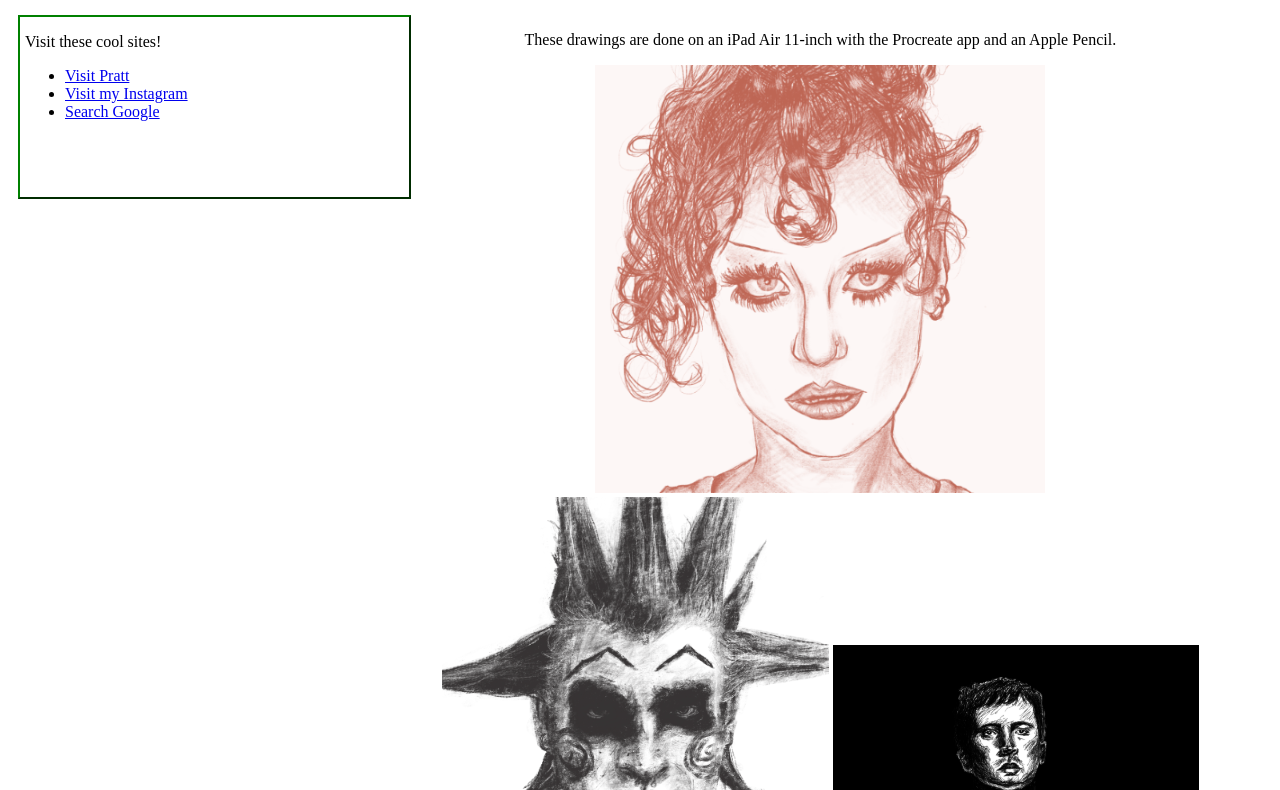
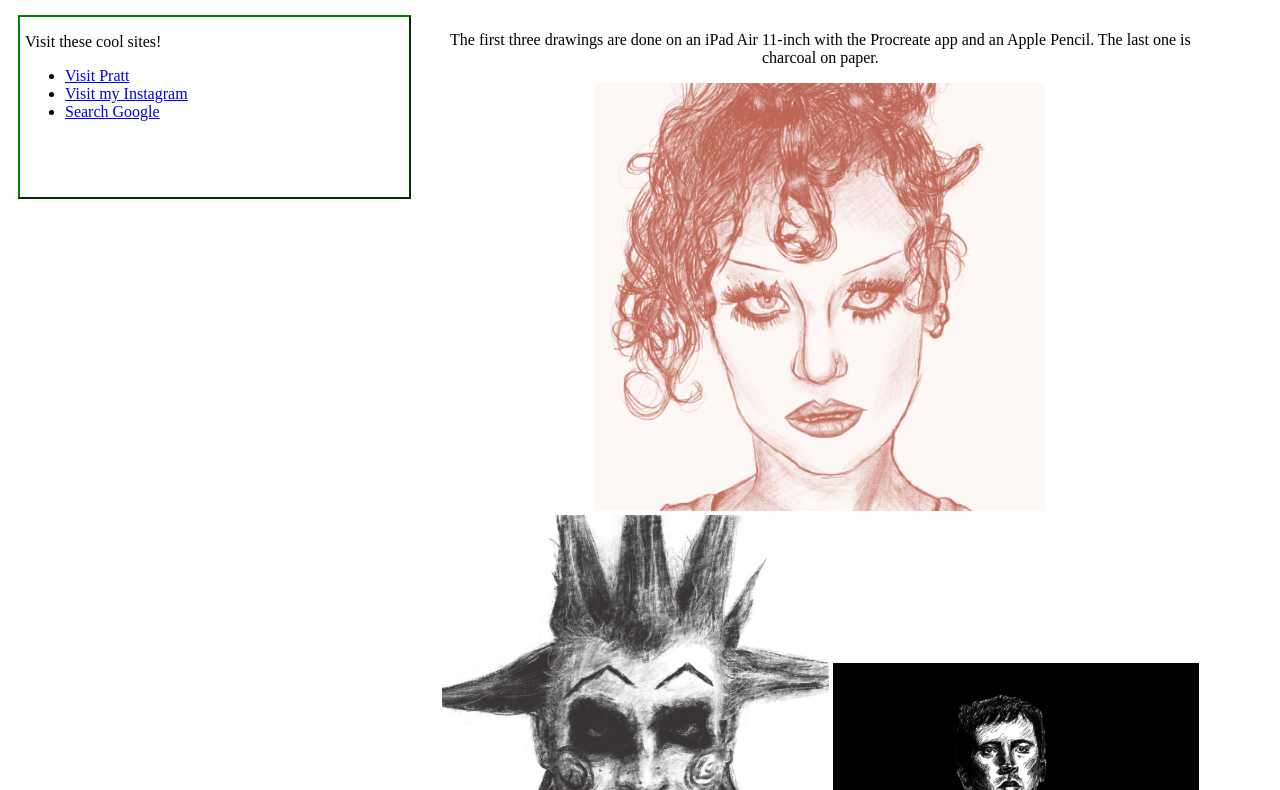
Before and after one commit to ralexa48/webbasics, a plain HTML site: page webbasics/drawing.html in a window 1280 px wide. Shown: the part 135-925 px from the top of the page. Drawn offline with Linux system fonts and the light colour scheme.

Commit message:
drawing.html

```diff
--- a/webbasics/drawing.html
+++ b/webbasics/drawing.html
@@ -25,10 +25,11 @@
 </div>
 
 <div id="centerbody">
-<p> These drawings are done on an iPad Air 11-inch with the Procreate app and an Apple Pencil.</p>
+<p> The first three drawings are done on an iPad Air 11-inch with the Procreate app and an Apple Pencil. The last one is charcoal on paper.</p>
 <img src="pictures/chappell.PNG" style="max-width:100%; height:auto;" alt="Chappell Roan">
 <img src="pictures/connor.PNG" style="max-width:100%; height:auto;" alt="Connor Storrie">
 <img src="pictures/tyler.PNG" style="max-width:100%; height:auto;" alt="Tyler Joseph">
+<img src="pictures/dotty.png" style="max-width:100%; height:auto;" alt=My dog, Dotty">
 
 </div>
 
```
